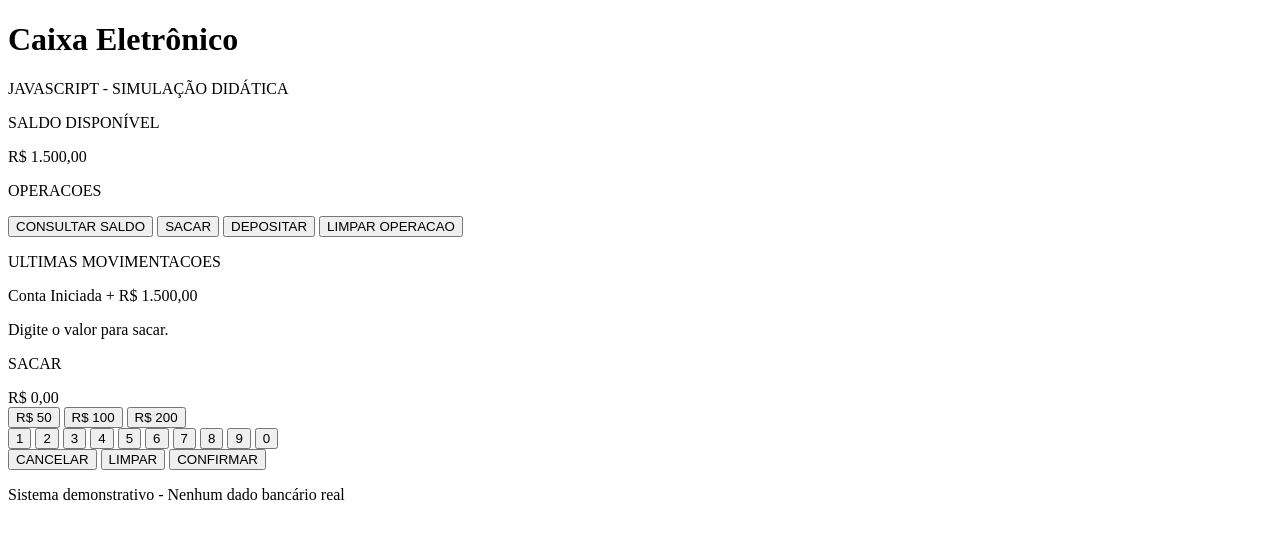
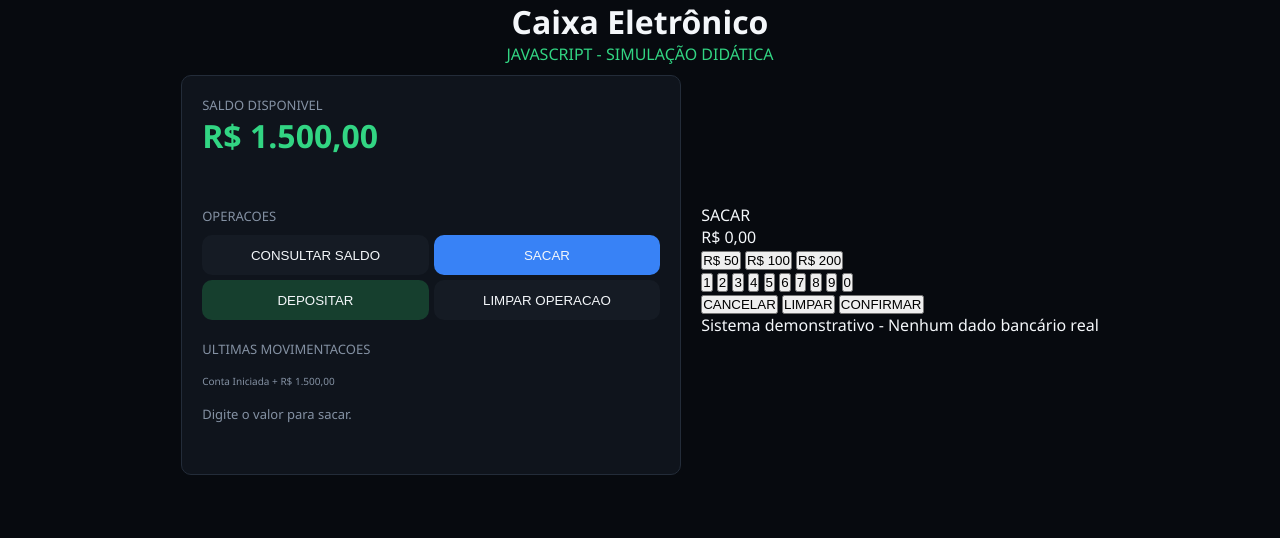
Before and after one commit to Devjadsonf2/Caixa-Eletronico, a plain HTML site: page index.html in a window 1280 px wide. Drawn offline with Linux system fonts and the light colour scheme.

Commit message:
Adicionei algumas classes no html e iniciei a estilização do projeto

```diff
--- a/index.html
+++ b/index.html
@@ -8,24 +8,26 @@
 </head>
 <body>
     <h1>Caixa Eletrônico</h1>
-    <p>JAVASCRIPT - SIMULAÇÃO DIDÁTICA</p>
+    <p class="descricao">JAVASCRIPT - SIMULAÇÃO DIDÁTICA</p>
+
+    <div class="container">
 
     <div class="caixa-conta">
-        <p>SALDO DISPONÍVEL</p>
+        <p class="info-saldo">SALDO DISPONIVEL</p>
         <span class="saldo">R$ 1.500,00</span>
 
         <div class="operacoes">
-            <p>OPERACOES</p>
+            <p class="info-op">OPERACOES</p>
             <div class="botoes">
-                <button>CONSULTAR SALDO</button>
-                <button>SACAR</button>
-                <button>DEPOSITAR</button>
-                <button>LIMPAR OPERACAO</button>
+                <button id="buttons">CONSULTAR SALDO</button>
+                <button class="saque">SACAR</button>
+                <button class="deposito">DEPOSITAR</button>
+                <button id="buttons">LIMPAR OPERACAO</button>
             </div>
 
-            <p>ULTIMAS MOVIMENTACOES</p>
+            <p class="info-movi">ULTIMAS MOVIMENTACOES</p>
             <span class="info">Conta Iniciada + R$ 1.500,00</span>
-            <p>Digite o valor para sacar.</p>
+            <p class="info-saque">Digite o valor para sacar.</p>
         </div>
     </div>
 
@@ -59,5 +61,6 @@
         </div>
         <p>Sistema demonstrativo - Nenhum dado bancário real</p>
     </div>
+    </div>
 </body>
 </html>
--- a/style.css
+++ b/style.css
@@ -0,0 +1,144 @@
+* {
+    margin: 0;
+    padding: 0;
+    box-sizing: border-box;
+
+    --bg: #070a0f;
+    --card: #0f141c;
+    --card2: #151b24;
+    --borda: #232c39;
+
+    --branco: #f4f7fa;
+    --cinza: #8491a3;
+
+    --verde: #32d583;
+    --verde2: #163f2e;
+    --azul: #3882f6;
+    --laranja: #f59e0b;
+    --vermelho: #ef4444;
+}
+
+body {
+    font-family: 'Segoe UI', Tahoma, Geneva, Verdana, sans-serif;
+    background: var(--bg);
+    color: var(--branco);
+}
+
+h1 {
+    text-align: center;
+}
+
+.descricao {
+    text-align: center;
+    color: var(--verde);
+}
+
+.container {
+    display: flex;
+    justify-content: center;
+    align-items: center;
+    gap: 20px;
+}
+
+.caixa-conta {
+    background: var(--card);
+    padding: 20px;
+    border-radius: 10px;
+    border: solid 1px var(--borda);
+    height: 400px;
+    width: 500px;
+    margin-top: 10px;
+}
+
+.info-saldo {
+    font-size: small;
+    color: var(--cinza);
+}
+
+.saldo {
+    font-size: xx-large;
+    font-weight: bold;
+    color: var(--verde);
+}
+
+.info-op {
+    font-size: small;
+    color: var(--cinza);
+    margin-top: 50px
+}
+
+.botoes {
+    display: grid;
+    grid-template-columns: repeat(2, 1fr);
+    gap: 5px;
+    margin-top: 10px;
+}
+
+#buttons {
+    height: 40px;
+    border-radius: 10px;
+    border: none;
+    background: var(--card2);
+    color: var(--branco);
+    font-weight: 300;
+}
+
+.saque {
+    height: 40px;
+    border-radius: 10px;
+    border: none;
+    background: var(--azul);
+    color: var(--branco);
+    font-weight: 300;
+}
+
+.deposito {
+    height: 40px;
+    border-radius: 10px;
+    border: none;
+    background: var(--verde2);
+    color: var(--branco);
+    font-weight: 300;
+}
+
+.saque:hover {
+    opacity: 0.7;
+}
+
+.saque:active {
+    transform: scale(0.95);
+}
+
+.deposito:hover {
+    opacity: 0.7;
+}
+
+.deposito:active {
+    transform: scale(0.95);
+}
+
+button:hover {
+    opacity: 0.7;
+}
+
+button:active {
+    transform: scale(0.95);
+}
+
+.info-movi {
+    font-size: small;
+    color: var(--cinza);
+    margin-top: 20px;
+    margin-bottom: 10px;
+}
+
+.info {
+    color: var(--cinza);
+    font-size: x-small;
+}
+
+.info-saque {
+    margin-top: 15px;
+    color: var(--cinza);
+    font-size: small;
+}
```
